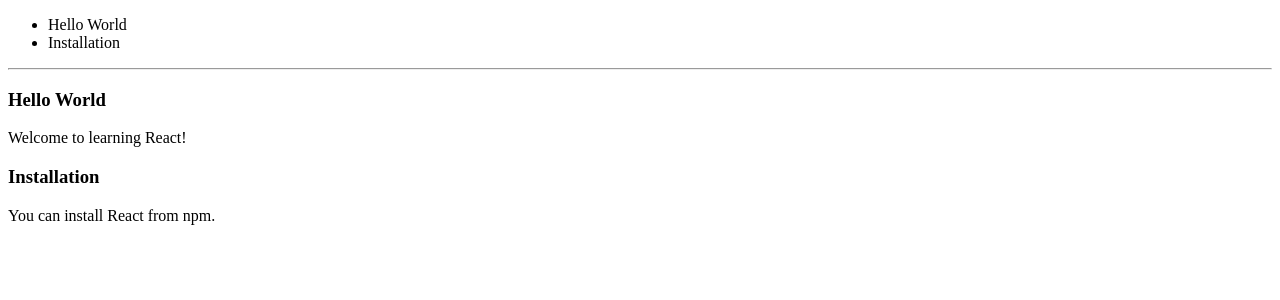
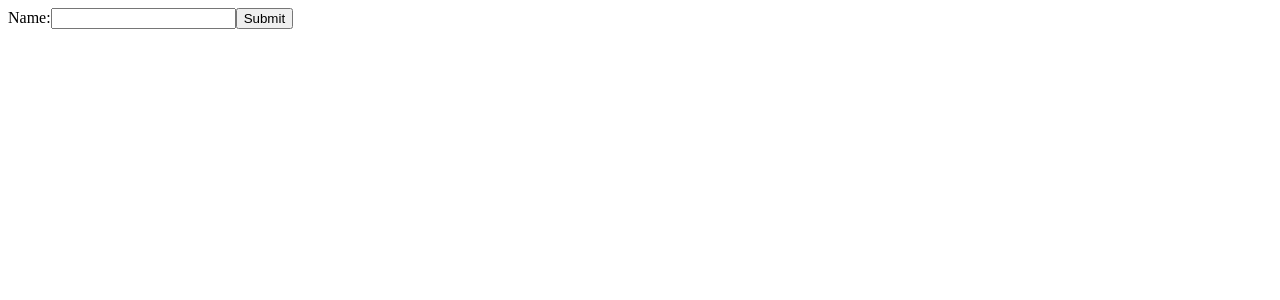
Before and after one commit to panswer/following_react_basic_concepts, a React (Create React App) app: page / in a window 1280 px wide. Shown: the top 300 px of the page. Built offline with nearby package versions, Linux system fonts and the light colour scheme.

Commit message:
componentes controlados

```diff
--- /dev/null
+++ b/src/components/class/NameForm.jsx
@@ -0,0 +1,40 @@
+import { Component } from "react";
+
+class NameForm extends Component{
+    constructor(props){
+        super(props);
+
+        this.state={
+            value:''
+        };
+
+        this.handleSubmit=this.handleSubmit.bind(this);
+        this.handleChange=this.handleChange.bind(this);
+    }
+
+    handleChange(event){
+        console.log(event);
+        this.setState({
+            value:event.target.value
+        });
+    }
+
+    handleSubmit(event){
+        alert('A name was submitted: '+this.state.value);
+        event.preventDefault();
+    }
+
+    render(){
+        return (
+            <form onSubmit={this.handleSubmit}>
+                <label htmlFor="">
+                    Name:
+                    <input type="text" value={this.state.value} onChange={this.handleChange}/>
+                </label>
+                <input type="submit" value="Submit"/>
+            </form>
+        );
+    }
+}
+
+export default NameForm;
--- a/src/index.js
+++ b/src/index.js
@@ -2,58 +2,10 @@
 import React from "react";
 import reportWebVitals from './reportWebVitals';
 
-function Post(props) {
-  return (
-    <li key={props.id}>
-      {props.title}
-    </li>
-  );
-}
-
-function Blog(props={
-  posts:[]
-}) {
-  const sidebar=(
-    <ul>
-      {
-        props.posts.map(post=>(
-          <Post
-            key={post.id}
-            id={post.id}
-            title={post.title}
-          />
-        ))
-      }
-    </ul>
-  );
-
-  const content = props.posts.map(post=>(
-    <div key={post.id}>
-      <h3>
-        {post.title}
-      </h3>
-      <p>
-        {post.content}
-      </p>
-    </div>
-  ));
-
-  return (
-    <div>
-      {sidebar}
-      <hr/>
-      {content}
-    </div>
-  );
-}
-
-const posts = [
-  {id: 1, title: 'Hello World', content: 'Welcome to learning React!'},
-  {id: 2, title: 'Installation', content: 'You can install React from npm.'}
-];
+import NameForm from "./components/class/NameForm";
 
 ReactDOM.render(
-  <Blog posts={posts}/>,
+  <NameForm />,
   document.getElementById('root')
 );
 
```
Also changed, not shown: src/components/function/Blog.jsx (added, +48 -0 lines).
